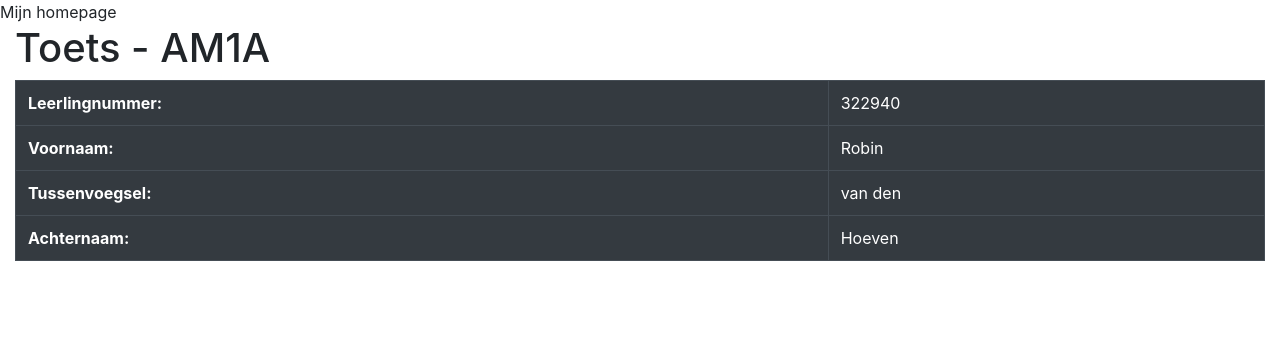
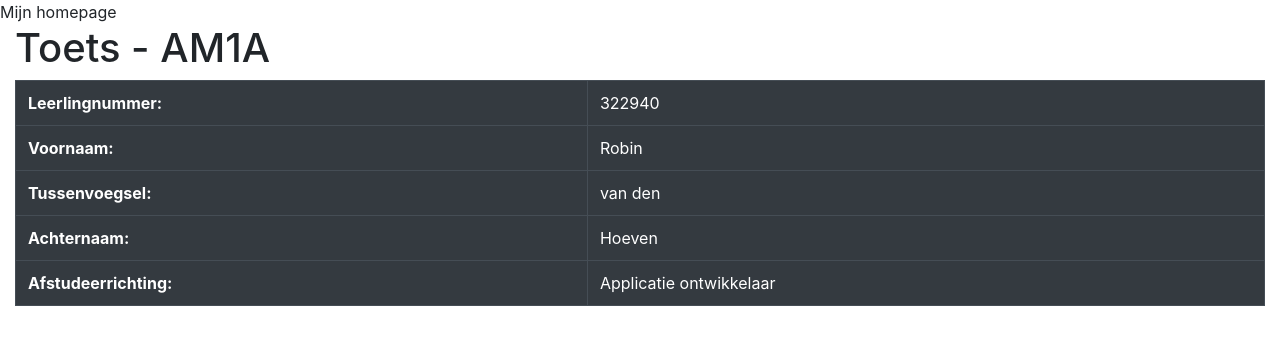
Before and after one commit to rra-am1a-2018/toets, a PHP site: page /homepages/robin_J3wellZ.php in a window 1280 px wide. Shown: the top 345 px of the page. Run offline with PHP 8.4, Linux system fonts and the light colour scheme.

Commit message:
Added afstudeerrichting in table

```diff
--- a/homepages/robin_J3wellZ.php
+++ b/homepages/robin_J3wellZ.php
@@ -35,6 +35,10 @@
       <th scope="row">Achternaam:</th>
       <td>Hoeven</td>
     </tr>
+    <tr>
+      <th scope="row">Afstudeerrichting:</th>
+      <td>Applicatie ontwikkelaar</td>
+    </tr>
   </tbody>
 </table>
       </div>
```
